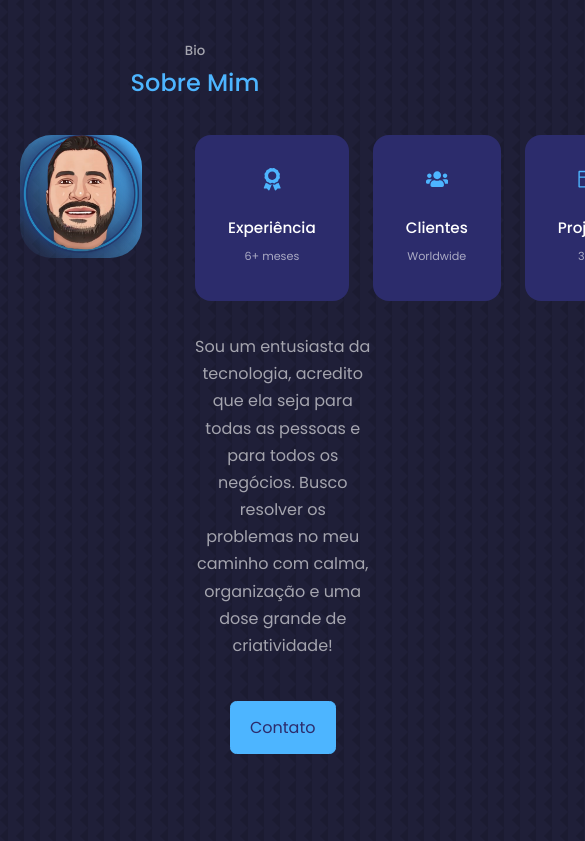
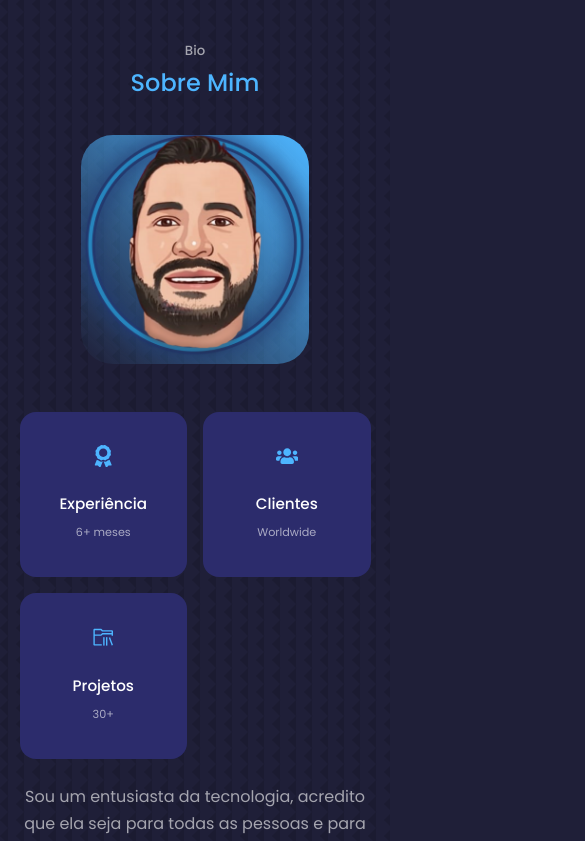
Before and after one commit to Jonathan-Galhardo/Portfolio-React, a React (Create React App) app: page / in a window 390 px wide. Shown: the part 900-1741 px from the top of the page, 585 px wide, since content can reach past the window. Built offline with nearby package versions, Linux system fonts and the light colour scheme.

Commit message:
Responsividade Bio (about)

```diff
--- a/src/components/about/about.css
+++ b/src/components/about/about.css
@@ -68,3 +68,49 @@
   margin: 2rem 0 2.6rem;
   color: var(--color-light);
 }
+
+/*###################### Media Queries (desktop) #####################*/
+@media screen and (min-width: 1025px) {
+  .about__container {
+    width: var(--container-width-lg);
+  }
+}
+
+/*###################### Media Queries (Tablets) #####################*/
+@media screen and (max-width: 1024px) {
+  .about__container {
+    width: var(--container-width-md);
+    grid-template-columns: 1fr;
+    gap: 0;
+  }
+
+  .about__me{
+    width: 50%;
+    margin: 2rem auto 4rem;
+  }
+
+  .about__content p {
+    margin: 1rem 0 1.5rem;
+  }
+}
+
+/*###################### Media Queries (Mobile) #####################*/
+@media screen and (max-width: 600px) {
+  .about__me {
+    width: 65%;
+    margin: 0 auto 3rem;
+  }
+
+  .about__cards {
+    grid-template-columns:1fr 1fr;
+    gap: 1rem;
+  }
+
+  .about__content {
+    text-align: center;
+  }
+
+  .about__content p {
+    margin: 1.5rem 0;
+  }
+}
--- a/src/components/header/header.css
+++ b/src/components/header/header.css
@@ -63,6 +63,14 @@
   font-weight: 300;
   font-size: 0.9rem;
 }
+
+/*###################### Media Queries (desktop) #####################*/
+@media screen and (min-width: 1025px) {
+  .container {
+    width: var(--container-width-lg);
+  }
+}
+
 /*###################### Media Queries (desktop) #####################*/
 @media screen and (min-width: 1025px) {
   .container {
```
